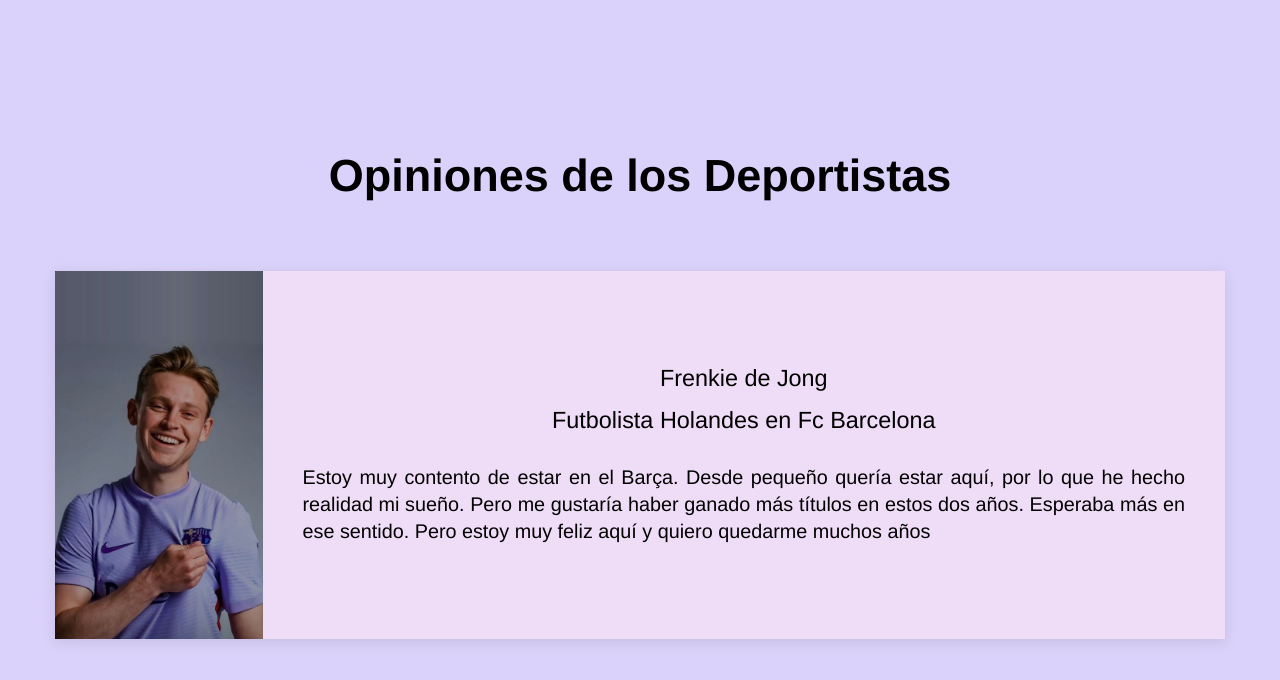
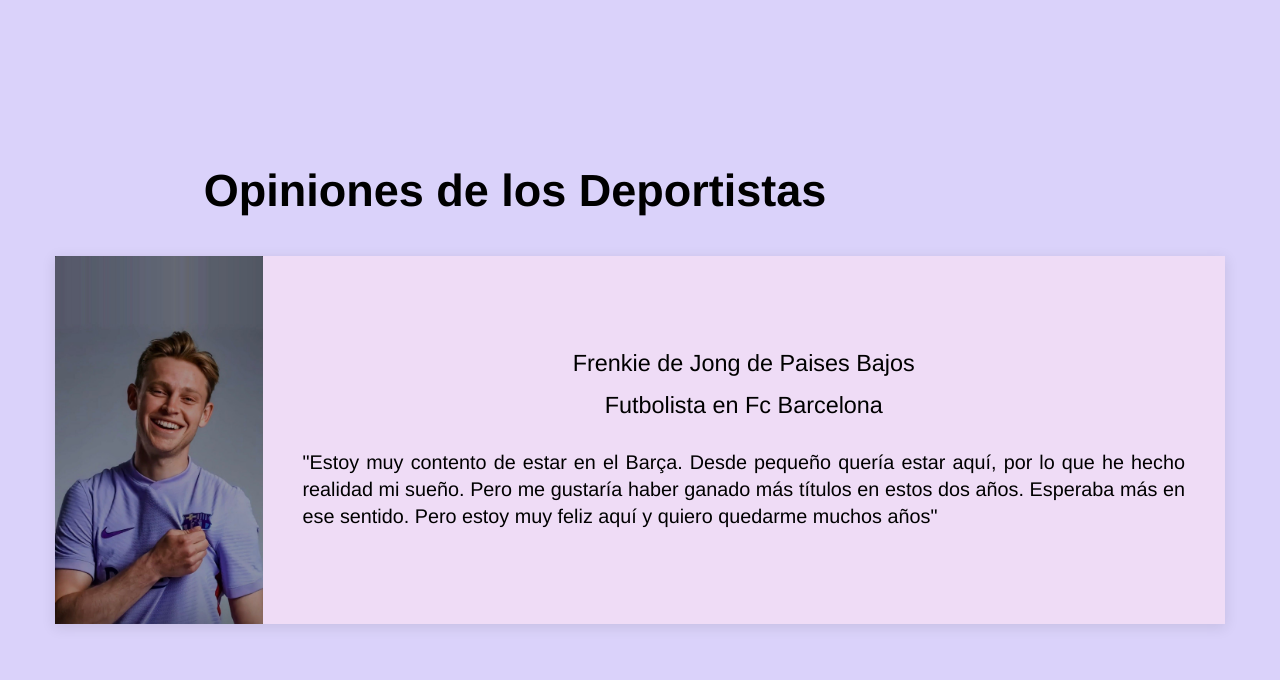
Before and after one commit to juanjo44/Proyecto-testimonios, a React (Create React App) app: page / in a window 1280 px wide. Shown: the top 680 px of the page. Built offline with nearby package versions, Linux system fonts and the light colour scheme; the HTML template or start-up script is replaced by a standard one.

Commit message:
I've worked with first props

```diff
--- a/src/App.js
+++ b/src/App.js
@@ -4,10 +4,16 @@ import {Testimonio} from './components/Testimonio'; //Importamos el componente
 
 function App() {
   return (
-    <div className="App">
-      <div className="contenedor-principal">
+    <div className='App'>
+      <div className='contenedor-principa'>
         <h1>Opiniones de los Deportistas</h1>
-        <Testimonio />
+        <Testimonio
+        nombre='Frenkie de Jong'
+        pais='Paises Bajos'
+        imagen=''
+        cargo='Futbolista'
+        equipo='Fc Barcelona'
+        testimonio='Estoy muy contento de estar en el Barça. Desde pequeño quería estar aquí, por lo que he hecho realidad mi sueño. Pero me gustaría haber ganado más títulos en estos dos años. Esperaba más en ese sentido. Pero estoy muy feliz aquí y quiero quedarme muchos años'/>
       </div>
     </div>
   );
--- a/src/components/Testimonio.js
+++ b/src/components/Testimonio.js
@@ -2,7 +2,7 @@ import React from "react";
 import '../css/Testimonio.css'
 
 //Componente de funcion, retorn un elemento jsx
-export function Testimonio(){
+export function Testimonio(props){
   return (
     <div className="contenedor-testimonio">
       <img
@@ -10,9 +10,9 @@ export function Testimonio(){
         src={require('../images/de-jong.jpg')} //require porque estamos seleccionando desde el javascript
         alt='Imagen de De Jong'/>
       <div className='contenedor-texto-testimonio'>
-        <p className='nombre-testimonio'>Frenkie de Jong</p>
-        <p className='cargo-testimonio'>Futbolista Holandes en Fc Barcelona</p>
-        <p className='texto-testimonio'>Estoy muy contento de estar en el Barça. Desde pequeño quería estar aquí, por lo que he hecho realidad mi sueño. Pero me gustaría haber ganado más títulos en estos dos años. Esperaba más en ese sentido. Pero estoy muy feliz aquí y quiero quedarme muchos años</p>
+        <p className='nombre-testimonio'>{props.nombre} de {props.pais}</p>
+        <p className='cargo-testimonio'>{props.cargo} en {props.equipo}</p>
+        <p className='texto-testimonio'>"{props.testimonio}"</p>
       </div>
     </div>
   );
```
